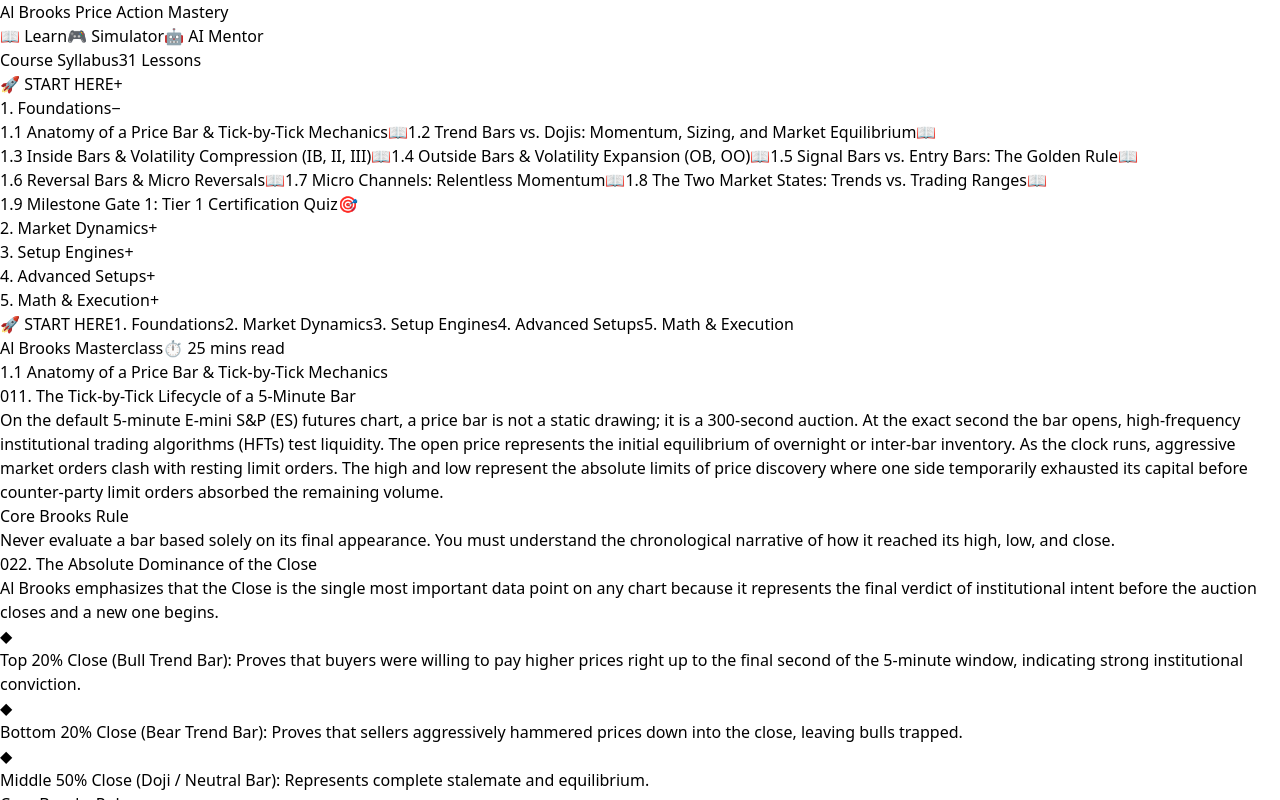
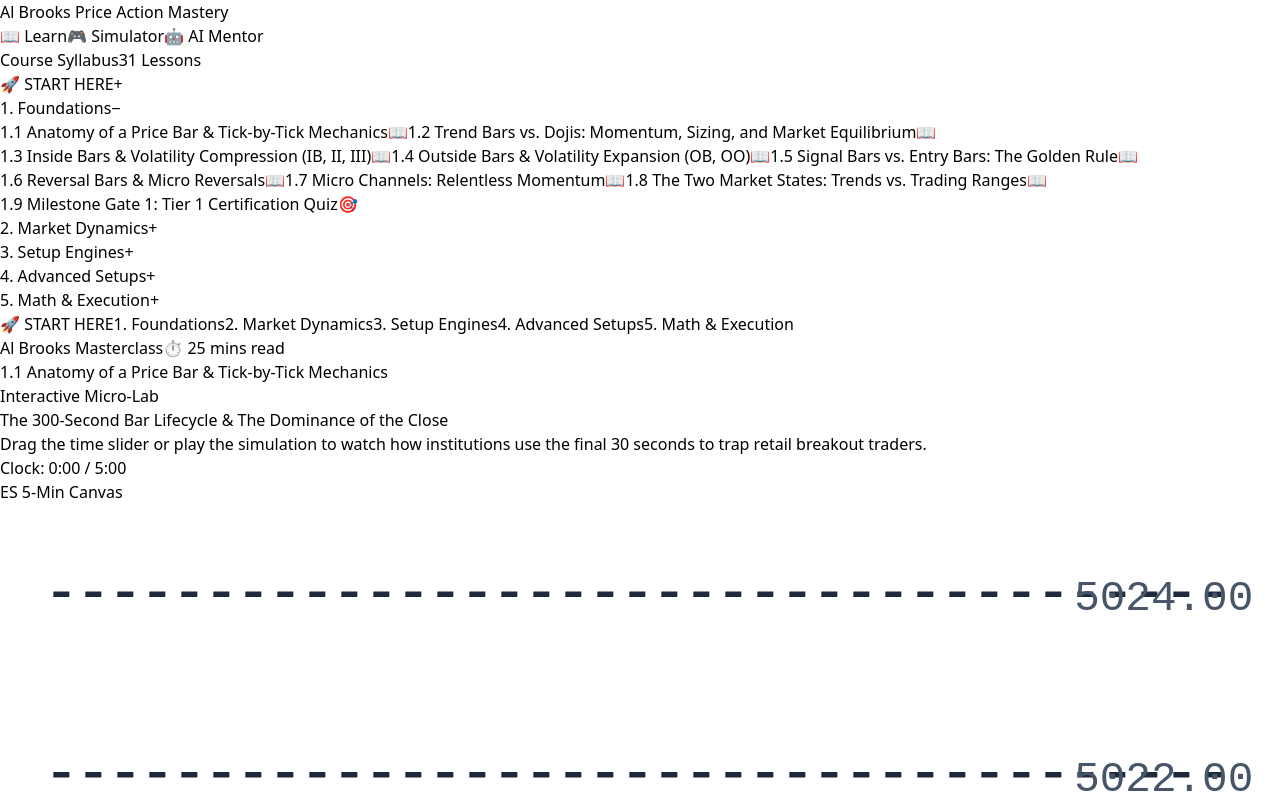
Before and after one commit to DavidVWilliams/al-brooks-price-action, a React (Vite) app: page / in a window 1280 px wide. Both pictures are taken after a click on the button "1. Foundations". Shown: the top 800 px of the page. Built offline with nearby package versions, Linux system fonts and the light colour scheme.

Commit message:
Update LearnView.jsx

```diff
--- a/src/components/LearnView.jsx
+++ b/src/components/LearnView.jsx
@@ -1,8 +1,9 @@
-// Version: v3.8 - Tier 0 Interactive SVG Diagrams & Macro Navigation
+// Version: v3.9 - Integrated Interactive Micro-Labs & Tier 0 SVGs
 // Aggregated data imported from modular curriculumData.js
 
 import { useState, useRef } from 'react';
 import { curriculumData as data } from '../data/curriculumData.js';
+import BarLifecycleScrubber from './interactive/BarLifecycleScrubber.jsx';
 
 // High-contrast markdown text and bullet parser
 function FormattedSectionContent({ content }) {
@@ -262,6 +263,14 @@ export default function LearnView() {
           {/* COMPREHENSIVE LESSON RENDERER */}
           {selectedModule.type === 'comprehensive_lesson' && selectedModule.sections && (
             <div className="space-y-8">
+
+              {/* DYNAMIC INTERACTIVE LAB: TIER 1 BAR LIFECYCLE SCRUBBER */}
+              {selectedModule.id === 'tier1-mod-1.1' && (
+                <section className="mb-6">
+                  <BarLifecycleScrubber />
+                </section>
+              )}
+
               {selectedModule.sections.map((sec, idx) => (
                 <article
                   key={idx}
@@ -320,38 +329,25 @@ export default function LearnView() {
                     {/* TIER 0 SVGS */}
                     {selectedModule.chartIllustration.svgType === 'double_auction_microstructure' && (
                       <svg className="w-full h-full max-h-48 text-slate-700 select-none" viewBox="0 0 500 180" fill="none" xmlns="http://www.w3.org/2000/svg">
-                        {/* DOM Ladder */}
                         <rect x="20" y="20" width="160" height="140" fill="#0f172a" stroke="#334155" strokeWidth="1" rx="4" />
                         <text x="100" y="36" fill="#94a3b8" fontSize="9" fontFamily="monospace" textAnchor="middle" fontWeight="bold">LIMIT ORDER BOOK (DOM)</text>
-
-                        {/* Ask Depth */}
                         <rect x="25" y="44" width="70" height="12" fill="#4c0519" opacity="0.6" />
                         <text x="100" y="53" fill="#f43f5e" fontSize="9" fontFamily="monospace" textAnchor="middle">5020.50 (290 Ask)</text>
                         <rect x="25" y="58" width="55" height="12" fill="#4c0519" opacity="0.8" />
                         <text x="100" y="67" fill="#f43f5e" fontSize="9" fontFamily="monospace" textAnchor="middle">5020.25 (185 Ask)</text>
-
-                        {/* Best Bid / Spread */}
                         <rect x="25" y="74" width="150" height="14" fill="#1e293b" stroke="#3b82f6" strokeWidth="1" rx="2" />
                         <text x="100" y="84" fill="#60a5fa" fontSize="9" fontFamily="monospace" textAnchor="middle" fontWeight="bold">SPREAD: 5020.00 x 5020.25</text>
-
-                        {/* Bid Depth */}
                         <rect x="25" y="92" width="65" height="12" fill="#064e3b" opacity="0.8" />
                         <text x="100" y="101" fill="#34d399" fontSize="9" fontFamily="monospace" textAnchor="middle">5020.00 (142 Bid)</text>
                         <rect x="25" y="106" width="95" height="12" fill="#064e3b" opacity="0.6" />
                         <text x="100" y="115" fill="#34d399" fontSize="9" fontFamily="monospace" textAnchor="middle">5019.75 (310 Bid)</text>
-
-                        {/* Aggressive Sweep Arrow */}
-                        <path d="M 185 80 L 235 80" stroke="#38bdf8" strokeWidth="2" strokeDasharray="3 3" markerEnd="url(#arrow)" />
+                        <path d="M 185 80 L 235 80" stroke="#38bdf8" strokeWidth="2" strokeDasharray="3 3" />
                         <text x="210" y="72" fill="#38bdf8" fontSize="8" fontFamily="monospace" textAnchor="middle">Sweep</text>
-
-                        {/* Real-time 5-min Candle */}
                         <rect x="245" y="20" width="110" height="140" fill="#0f172a" stroke="#334155" strokeWidth="1" rx="4" />
                         <text x="300" y="36" fill="#94a3b8" fontSize="9" fontFamily="monospace" textAnchor="middle" fontWeight="bold">5-MIN ES CANDLE</text>
                         <line x1="300" y1="45" x2="300" y2="145" stroke="#10b981" strokeWidth="2" />
                         <rect x="285" y="60" width="30" height="70" fill="#065f46" stroke="#10b981" strokeWidth="2" rx="2" />
                         <text x="300" y="160" fill="#34d399" fontSize="8" fontFamily="monospace" textAnchor="middle">C: 5020.25 (Top 20%)</text>
-
-                        {/* Stale Oscillator Curve */}
                         <rect x="365" y="20" width="115" height="140" fill="#0f172a" stroke="#334155" strokeWidth="1" rx="4" />
                         <text x="422" y="36" fill="#f59e0b" fontSize="9" fontFamily="monospace" textAnchor="middle" fontWeight="bold">OSCILLATOR (STALE)</text>
                         <path d="M 375 120 Q 400 125, 425 110 T 470 95" stroke="#f59e0b" strokeWidth="2" fill="none" />
@@ -362,30 +358,19 @@ export default function LearnView() {
 
                     {selectedModule.chartIllustration.svgType === 'master_feedback_loop' && (
                       <svg className="w-full h-full max-h-48 text-slate-700 select-none" viewBox="0 0 500 180" fill="none" xmlns="http://www.w3.org/2000/svg">
-                        {/* Node 1: Learn Mode */}
                         <rect x="30" y="55" width="120" height="70" fill="#0f172a" stroke="#3b82f6" strokeWidth="2" rx="6" />
                         <text x="90" y="85" fill="#60a5fa" fontSize="11" fontFamily="monospace" fontWeight="bold" textAnchor="middle">1. LEARN MODE</text>
                         <text x="90" y="102" fill="#94a3b8" fontSize="8" fontFamily="monospace" textAnchor="middle">Theory & Microstructure</text>
-
-                        {/* Arrow 1 -> 2 */}
                         <path d="M 155 90 L 195 90" stroke="#38bdf8" strokeWidth="2" strokeDasharray="4 4" />
                         <text x="175" y="82" fill="#38bdf8" fontSize="8" fontFamily="monospace" textAnchor="middle">Apply</text>
-
-                        {/* Node 2: Simulator */}
                         <rect x="200" y="55" width="120" height="70" fill="#0f172a" stroke="#10b981" strokeWidth="2" rx="6" />
                         <text x="260" y="85" fill="#34d399" fontSize="11" fontFamily="monospace" fontWeight="bold" textAnchor="middle">2. SIMULATOR</text>
                         <text x="260" y="102" fill="#94a3b8" fontSize="8" fontFamily="monospace" textAnchor="middle">Execution & Sizing</text>
-
-                        {/* Arrow 2 -> 3 */}
                         <path d="M 325 90 L 365 90" stroke="#38bdf8" strokeWidth="2" strokeDasharray="4 4" />
                         <text x="345" y="82" fill="#38bdf8" fontSize="8" fontFamily="monospace" textAnchor="middle">Audit</text>
-
-                        {/* Node 3: AI Mentor */}
                         <rect x="370" y="55" width="115" height="70" fill="#0f172a" stroke="#f59e0b" strokeWidth="2" rx="6" />
                         <text x="427" y="85" fill="#fbbf24" fontSize="11" fontFamily="monospace" fontWeight="bold" textAnchor="middle">3. AI MENTOR</text>
                         <text x="427" y="102" fill="#94a3b8" fontSize="8" fontFamily="monospace" textAnchor="middle">Trader's Equation</text>
-
-                        {/* Bottom Feedback Loop Ray */}
                         <path d="M 427 130 C 427 165, 90 165, 90 130" stroke="#64748b" strokeWidth="1.5" strokeDasharray="4 4" fill="none" />
                         <text x="260" y="165" fill="#94a3b8" fontSize="8" fontFamily="monospace" textAnchor="middle">Continuous Feedback & Calibration</text>
                       </svg>
@@ -397,7 +382,6 @@ export default function LearnView() {
                         <line x1="120" y1="20" x2="120" y2="130" stroke="#3b82f6" strokeWidth="2" />
                         <rect x="105" y="40" width="30" height="75" fill="#1e3a8a" stroke="#3b82f6" strokeWidth="2" rx="2" />
                         <text x="90" y="15" fill="#3b82f6" fontSize="10" fontFamily="monospace">Bull Trend Bar</text>
-
                         <line x1="280" y1="20" x2="280" y2="130" stroke="#f43f5e" strokeWidth="2" />
                         <rect x="265" y="35" width="30" height="75" fill="#4c0519" stroke="#f43f5e" strokeWidth="2" rx="2" />
                         <text x="255" y="15" fill="#f43f5e" fontSize="10" fontFamily="monospace">Bear Trend Bar</text>
@@ -409,7 +393,6 @@ export default function LearnView() {
                         <line x1="120" y1="20" x2="120" y2="130" stroke="#3b82f6" strokeWidth="2" />
                         <rect x="105" y="40" width="30" height="70" fill="#1e3a8a" stroke="#3b82f6" strokeWidth="2" rx="2" />
                         <text x="95" y="15" fill="#3b82f6" fontSize="10" fontFamily="monospace">Strong Trend</text>
-
                         <line x1="280" y1="20" x2="280" y2="130" stroke="#94a3b8" strokeWidth="2" />
                         <rect x="265" y="73" width="30" height="4" fill="#64748b" stroke="#94a3b8" strokeWidth="2" />
                         <text x="250" y="15" fill="#94a3b8" fontSize="10" fontFamily="monospace">Doji (Indecision)</text>
@@ -421,7 +404,6 @@ export default function LearnView() {
                         <line x1="140" y1="10" x2="140" y2="140" stroke="#3b82f6" strokeWidth="2" />
                         <rect x="120" y="30" width="40" height="90" fill="#1e3a8a" stroke="#3b82f6" strokeWidth="2" rx="2" />
                         <text x="110" y="145" fill="#3b82f6" fontSize="9" fontFamily="monospace">Mother Bar (1)</text>
-
                         <line x1="260" y1="45" x2="260" y2="105" stroke="#f59e0b" strokeWidth="2" />
                         <rect x="245" y="55" width="30" height="40" fill="#78350f" stroke="#f59e0b" strokeWidth="2" rx="2" />
                         <text x="235" y="145" fill="#f59e0b" fontSize="9" fontFamily="monospace">Inside Bar (2)</text>
@@ -433,7 +415,6 @@ export default function LearnView() {
                         <line x1="140" y1="50" x2="140" y2="100" stroke="#94a3b8" strokeWidth="2" />
                         <rect x="125" y="60" width="30" height="30" fill="#334155" stroke="#94a3b8" strokeWidth="2" rx="2" />
                         <text x="120" y="145" fill="#94a3b8" fontSize="9" fontFamily="monospace">Prior Bar</text>
-
                         <line x1="260" y1="15" x2="260" y2="135" stroke="#10b981" strokeWidth="2" />
                         <rect x="240" y="25" width="40" height="100" fill="#065f46" stroke="#10b981" strokeWidth="2" rx="2" />
                         <text x="230" y="145" fill="#10b981" fontSize="9" fontFamily="monospace">Outside Bar (OB)</text>
@@ -445,7 +426,6 @@ export default function LearnView() {
                         <line x1="130" y1="30" x2="130" y2="120" stroke="#f59e0b" strokeWidth="2" />
                         <rect x="115" y="45" width="30" height="60" fill="#78350f" stroke="#f59e0b" strokeWidth="2" rx="2" />
                         <text x="110" y="140" fill="#f59e0b" fontSize="9" fontFamily="monospace">Signal Bar (Setup)</text>
-
                         <line x1="270" y1="15" x2="270" y2="110" stroke="#3b82f6" strokeWidth="2" />
                         <rect x="255" y="25" width="30" height="75" fill="#1e3a8a" stroke="#3b82f6" strokeWidth="2" rx="2" />
                         <text x="245" y="140" fill="#3b82f6" fontSize="9" fontFamily="monospace">Entry Bar (Trigger)</text>
```
